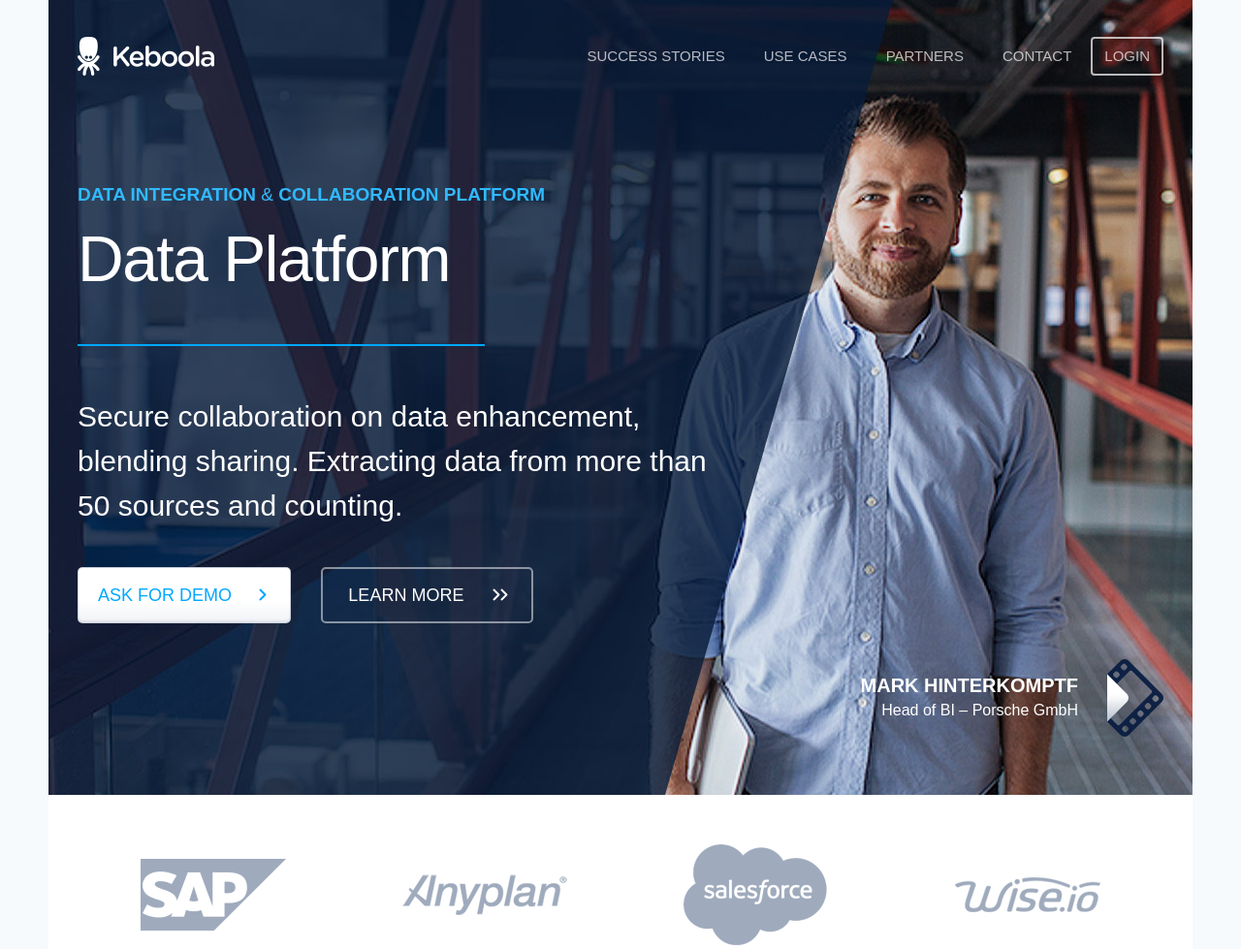
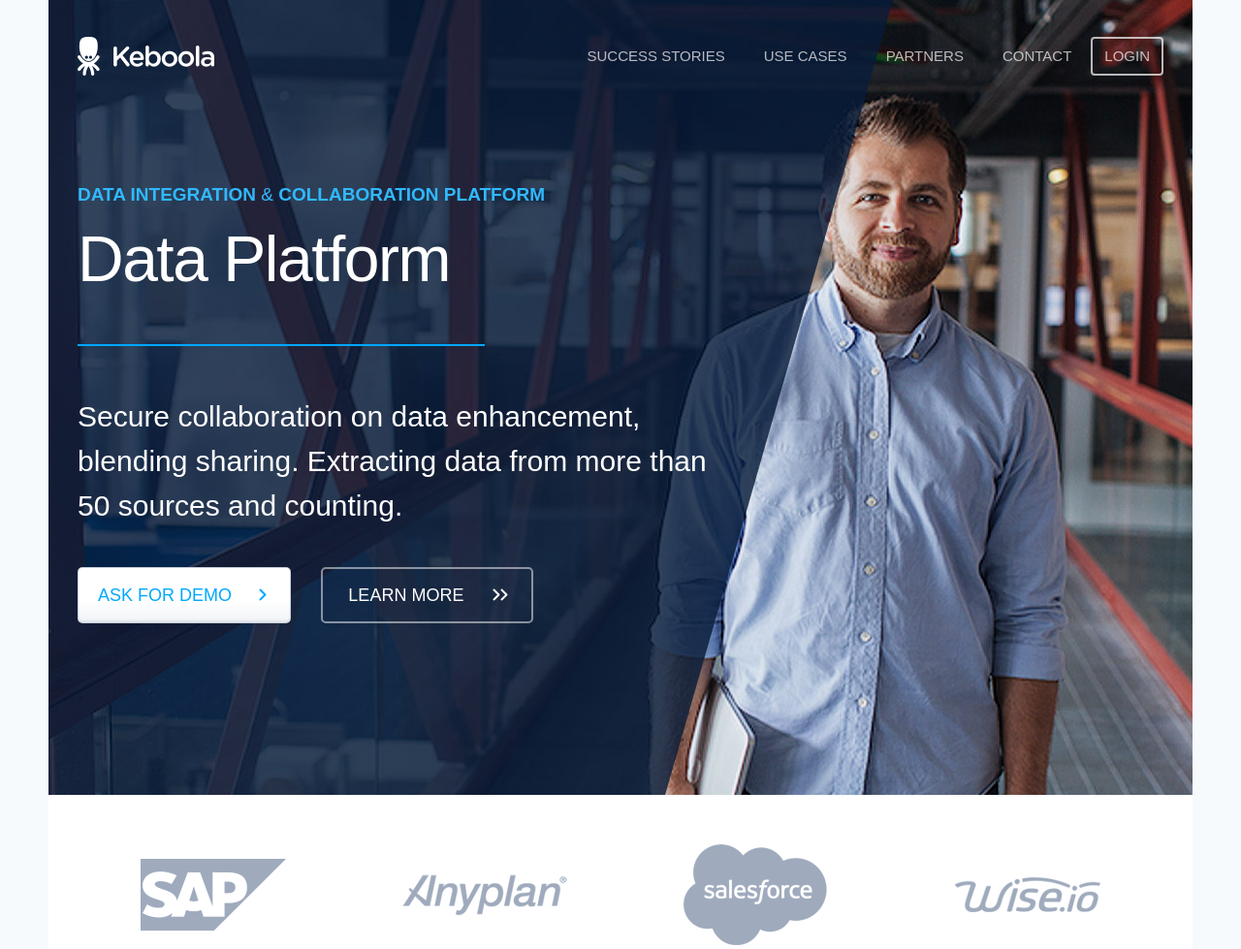
Before and after one commit to Pabu01/Pabu01-keboola-punk-web, a PHP site: template resources/views/index.html.twig in a window 1280 px wide. Shown: the top 979 px of the page at 97% size. Run offline with PHP 8.4, Linux system fonts and the light colour scheme; the template is opened without the code that fills it, so the values that code supplies are empty; some libraries are stand-ins or nearby versions; some web fonts are replaced.

Commit message:
update header

```diff
--- a/resources/views/index.html.twig
+++ b/resources/views/index.html.twig
@@ -9,10 +9,6 @@
 			<p>Secure collaboration on data enhancement, blending sharing. Extracting data from more than 50 sources and counting.</p>
 			<a href="" class="btn btn-big btn-white">ASK FOR DEMO</a>
 			<a href="" class="btn btn-big">LEARN MORE</a>
-			<a href="" class="customer-play-video">
-				<strong>Mark Hinterkomptf</strong><br>
-				Head of BI – Porsche GmbH
-			</a>
 		</article>
 	</div></div>
 {% endblock %}
```
